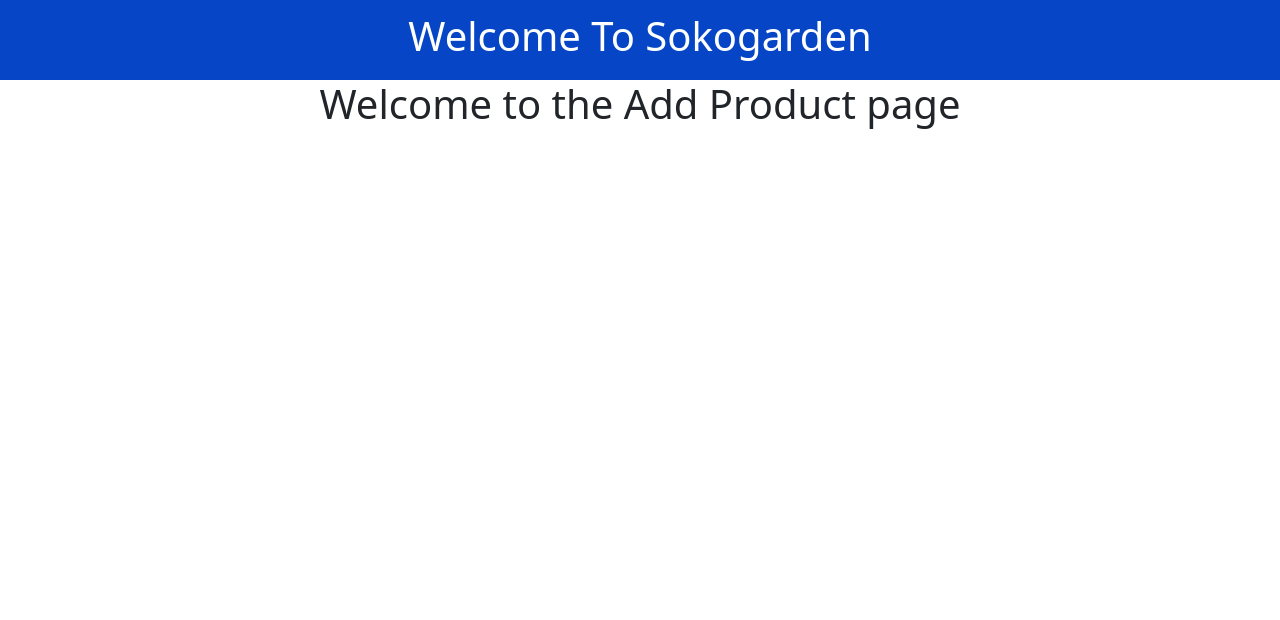
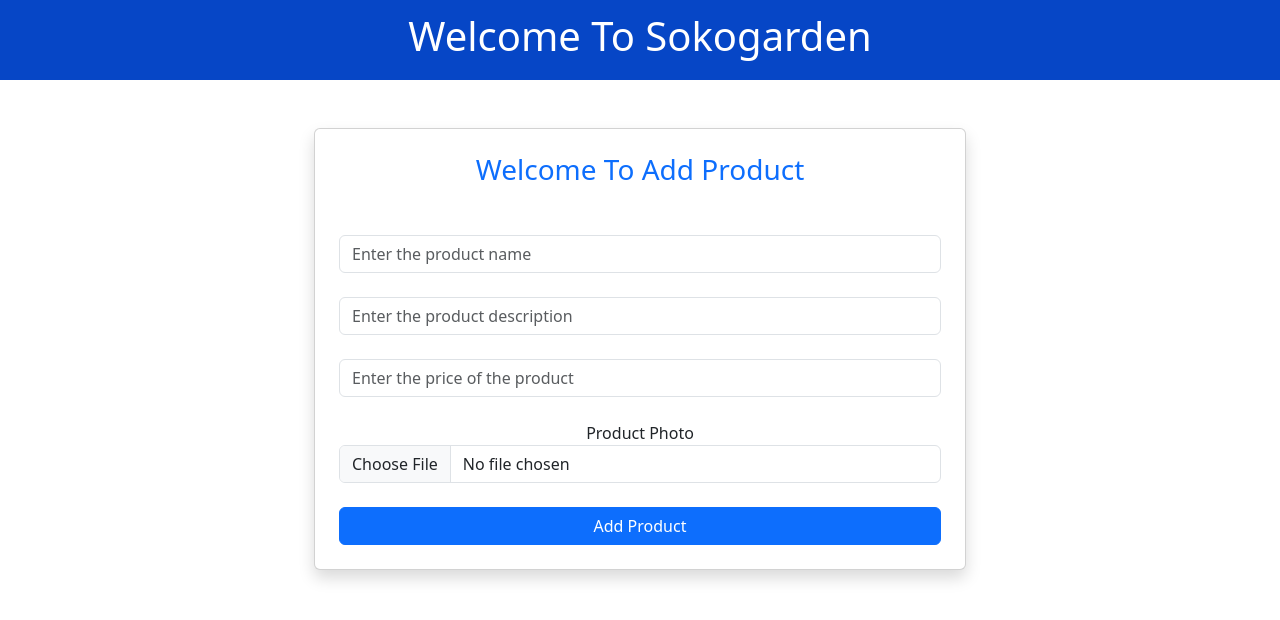
Before and after one commit to jmmwikali/sokogardenapp, a React (Create React App) app: page /addproducts in a window 1280 px wide. Shown: the top 620 px of the page. Built offline with nearby package versions, Linux system fonts and the light colour scheme.

Commit message:
add products page

```diff
--- a/src/components/Addproducts.jsx
+++ b/src/components/Addproducts.jsx
@@ -1,9 +1,121 @@
-import React from 'react'
+import React, { useState } from 'react'
+import Loader from './Loader';
+import axios from 'axios';
 
 const Addproducts = () => {
+
+  // Introduce the hooks
+  const [product_name, setProductName] = useState("");
+  const [product_description, setProductDescription] = useState("");
+  const [product_cost, setProductCost] = useState("");
+  const [product_photo, setProductPhoto] = useState("");
+
+  // Declare the additional hooks to manage the state of the application
+  const [loading, setLoading] = useState(false);
+  const [success, setSuccess] = useState("");
+  const [error, setError] = useState("");
+
+  // Create a function that will handle the submit action
+  const handleSubmit = async (e) => {
+    // Prevent the site from reloading
+    e.preventDefault()
+
+    // Set loading hook with a message (activate it)
+    setLoading(true)
+
+    try{
+      // Create a form data
+      const formdata = new FormData()
+
+      // Append the details to the formdata created
+      formdata.append("product_name", product_name);
+      formdata.append("product_description", product_description);
+      formdata.append("product_cost", product_cost);
+      formdata.append("product_photo", product_photo);
+
+      // Interact with axios to help you use the method post
+      const response = await axios.post("https://jmmwikali.alwaysdata.net/api/add_product", formdata);
+
+      // Set the loading hook back to default
+      setLoading(false)
+
+      // Update the success hook with a message
+      setSuccess(response.data.message)
+
+
+      // Clearing the hooks/setting them back to default/empty
+      setProductName("");
+      setProductDescription("");
+      setProductCost("");
+      setProductPhoto("");
+
+      setTimeout(() => {
+        setSuccess("");
+      }, 5000);
+    }
+    catch(error){
+      // Set loading hook back to default
+      setLoading(false);
+
+      // Update the error hook with a message
+      setError(error.message);
+    }
+  }
+
   return (
-    <div>
-      <h1>Welcome to the Add Product page</h1>
+    <div className='row justify-content-center mt-5'>
+      <div className="col-md-6 p-4 card shadow">
+        <h3 className="text-primary">Welcome To Add Product</h3> <br />
+
+        {/* Bind the loading hook */}
+        {loading && <Loader />}
+        <h3 className="text-success">{success}</h3>
+        <h4 className="text-danger">{error}</h4>
+
+        <form onSubmit={handleSubmit}>
+
+          <input type="text"
+          placeholder='Enter the product name'
+          className='form-control'
+          required
+          value={product_name}
+          onChange={(e) => setProductName(e.target.value)} /> <br />
+
+          {/* {product_name} */}
+
+          <input type="text"
+          placeholder='Enter the product description'
+          className='form-control'
+          required
+          value={product_description}
+          onChange={(e) => setProductDescription(e.target.value)} /> <br />
+
+          {/* {product_description} */}
+
+          <input type="number"
+          placeholder='Enter the price of the product'
+          className='form-control'
+          required
+          value={product_cost}
+          onChange={(e) => setProductCost(e.target.value)} /> <br />
+
+          {/* {product_cost} */}
+
+          <label>Product Photo</label>
+          <input type="file"
+          className='form-control'
+          required
+          accept='image/*'
+          onChange={(e) => setProductPhoto(e.target.files[0])} /> <br />
+
+          {/* {product_photo} */}
+
+          <input type="submit"
+          value={"Add Product"}
+          className='btn btn-primary w-100' />
+        </form>
+      </div>
+
     </div>
   )
 }
--- /dev/null
+++ b/src/components/Loader.jsx
@@ -0,0 +1,14 @@
+import React from "react";
+import "../css/Loader.css"; // import the external css
+const Loader = () => {
+  return (
+    <section className="loader">
+      <div className="slider" style={{ "--i": 0 }}></div>
+      <div className="slider" style={{ "--i": 1 }}></div>
+      <div className="slider" style={{ "--i": 2 }}></div>
+      <div className="slider" style={{ "--i": 3 }}></div>
+      <div className="slider" style={{ "--i": 4 }}></div>
+    </section>
+  );
+};
+export default Loader;
--- a/src/components/Signin.jsx
+++ b/src/components/Signin.jsx
@@ -60,8 +60,7 @@
         setError("");
       }, 3000);
 
-      const user = JSON.parse(localStorage.getItem("user"));
-      console.log(user.email)
+      console.log(response.data.user)
 
     }
     catch(error){
--- /dev/null
+++ b/src/css/Loader.css
@@ -0,0 +1,50 @@
+/* From Uiverse.io by Nawsome */
+.loader {
+    display: flex;
+    align-items: center;
+    justify-content: center;
+    flex-direction: row;
+  }
+
+  .slider {
+    overflow: hidden;
+    background-color: white;
+    margin: 0 15px;
+    height: 80px;
+    width: 20px;
+    border-radius: 30px;
+    box-shadow: 15px 15px 20px rgba(0, 0, 0, 0.1), -15px -15px 30px #fff,
+      inset -5px -5px 10px rgba(0, 0, 255, 0.1),
+      inset 5px 5px 10px rgba(0, 0, 0, 0.1);
+    position: relative;
+  }
+
+  .slider::before {
+    content: "";
+    position: absolute;
+    top: 0;
+    left: 0;
+    height: 20px;
+    width: 20px;
+    border-radius: 100%;
+    box-shadow: inset 0px 0px 0px rgba(0, 0, 0, 0.3), 0px 420px 0 400px #2697f3,
+      inset 0px 0px 0px rgba(0, 0, 0, 0.1);
+    animation: animate_2 2.5s ease-in-out infinite;
+    animation-delay: calc(-0.5s * var(--i));
+  }
+
+  @keyframes animate_2 {
+    0% {
+      transform: translateY(250px);
+      filter: hue-rotate(0deg);
+    }
+
+    50% {
+      transform: translateY(0);
+    }
+
+    100% {
+      transform: translateY(250px);
+      filter: hue-rotate(180deg);
+    }
+  }
```
